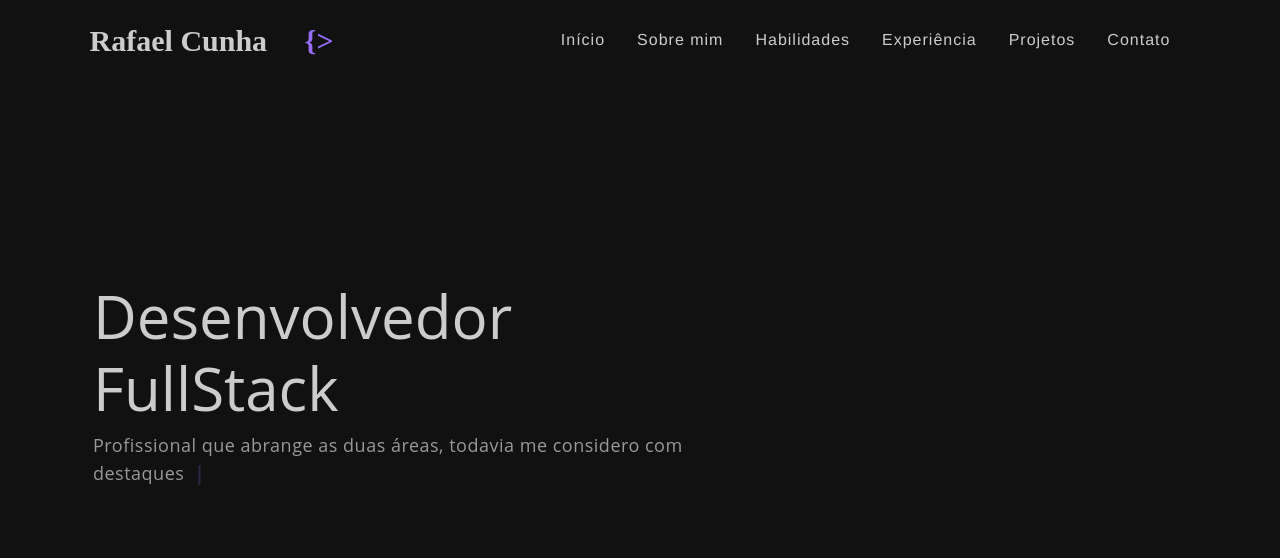
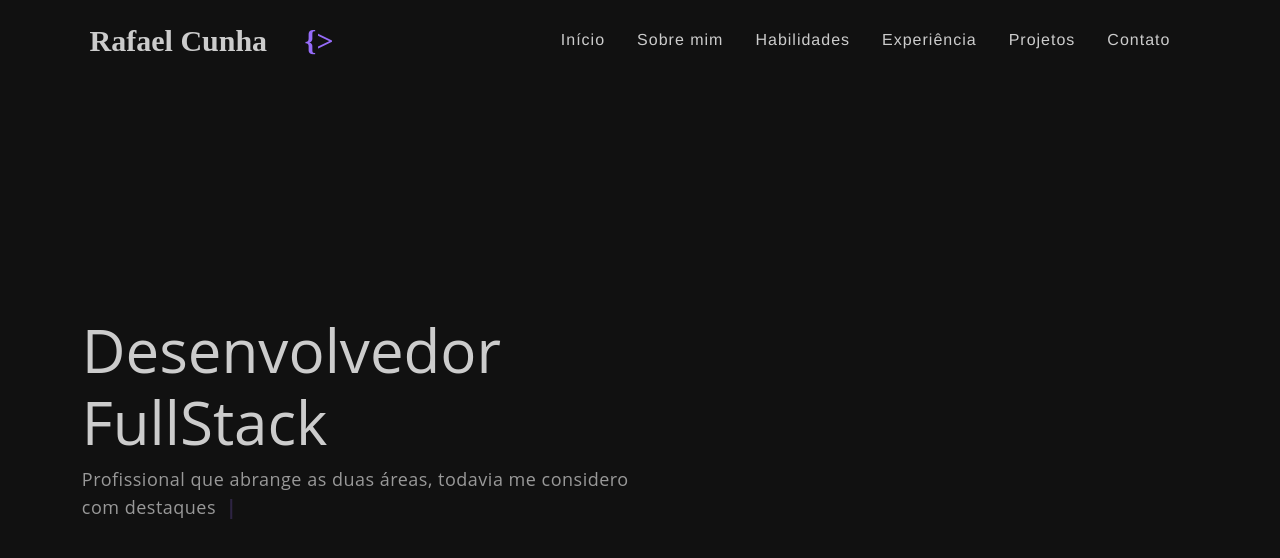
Before and after one commit to dev-rafaelcunha/Portfolio-v2, a React (Create React App) app: page / in a window 1280 px wide. Shown: the top 558 px of the page. Built offline with nearby package versions, Linux system fonts and the light colour scheme.

Commit message:
Resolvido bug tela home.

```diff
--- a/src/components/pages/Home.module.css
+++ b/src/components/pages/Home.module.css
@@ -5,11 +5,13 @@
 
 .firstColumn {
     height: 76vh;
+    width: 60vw;
 }
 
 .title {
     padding: 0 11%;
     color: #ccc;
+    height: 140px;
 }
 
 .h1 {
```
